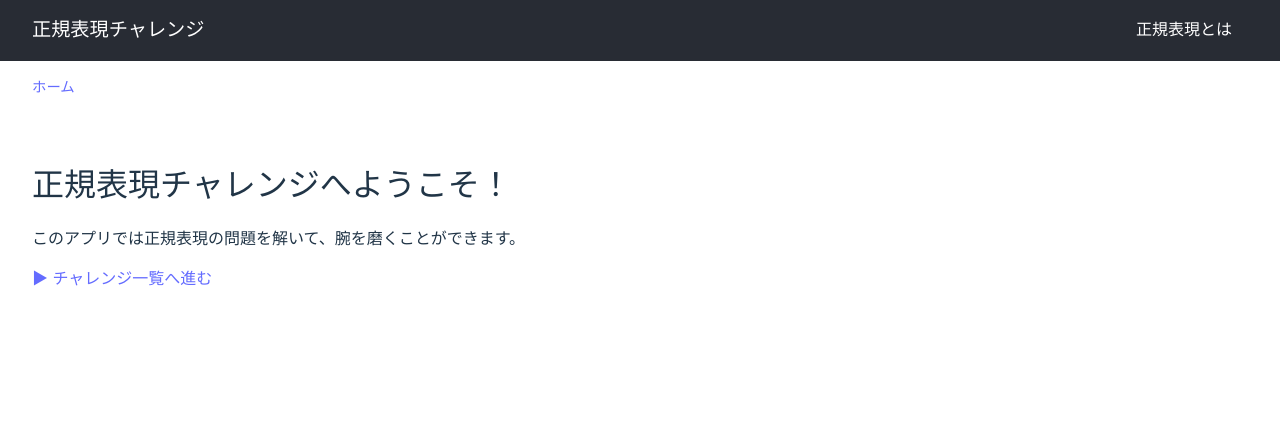
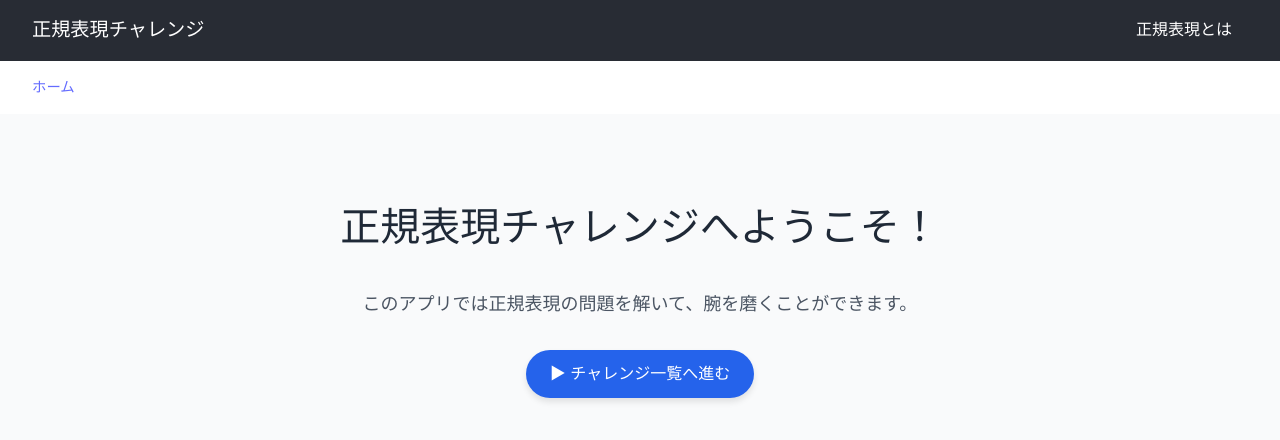
Before and after one commit to ishi720/regex-challenge, a React (Vite) app in the folder client/: page / in a window 1280 px wide. Shown: the top 440 px of the page. Built offline with nearby package versions, Linux system fonts and the light colour scheme.

Commit message:
TOPページのデザイン修正

```diff
--- a/client/src/pages/HomePage.tsx
+++ b/client/src/pages/HomePage.tsx
@@ -4,15 +4,69 @@ import Breadcrumbs from '../components/Breadcrumbs';
 import { Link } from 'react-router-dom';
 
 const HomePage: React.FC = () => {
+  const styles = {
+    main: {
+      padding: '4rem 2rem',
+      backgroundColor: '#f9fafb',
+      minHeight: '100vh',
+      display: 'flex',
+      flexDirection: 'column' as const,
+      alignItems: 'center',
+      textAlign: 'center' as const,
+    },
+    heading: {
+      fontSize: '2.5rem',
+      fontWeight: 700,
+      marginBottom: '1.5rem',
+      color: '#1f2937',
+    },
+    paragraph: {
+      fontSize: '1.125rem',
+      color: '#4b5563',
+      marginBottom: '2rem',
+      maxWidth: '600px',
+    },
+    button: {
+      display: 'inline-block',
+      backgroundColor: '#2563eb',
+      color: 'white',
+      fontSize: '1rem',
+      fontWeight: 600,
+      padding: '0.75rem 1.5rem',
+      borderRadius: '9999px',
+      textDecoration: 'none',
+      boxShadow: '0 4px 6px rgba(0, 0, 0, 0.1)',
+      transition: 'background-color 0.3s',
+    },
+    buttonHover: {
+      backgroundColor: '#1e40af',
+    },
+  };
+
+  // マウスオーバーでボタン色変化
+  const [isHover, setIsHover] = React.useState(false);
+
   return (
     <>
       <Header />
       <Breadcrumbs />
-      <div style={{ padding: '2rem' }}>
-        <h1 style={{ fontSize: '2rem', marginBottom: '1.5rem' }}>正規表現チャレンジへようこそ！</h1>
-        <p>このアプリでは正規表現の問題を解いて、腕を磨くことができます。</p>
-        <Link to="/list">▶ チャレンジ一覧へ進む</Link>
-      </div>
+      <main style={styles.main}>
+        <h1 style={styles.heading}>正規表現チャレンジへようこそ！</h1>
+        <p style={styles.paragraph}>
+          このアプリでは正規表現の問題を解いて、腕を磨くことができます。
+        </p>
+        <Link
+          to="/list"
+          style={{
+            ...styles.button,
+            backgroundColor: isHover ? styles.buttonHover.backgroundColor : styles.button.backgroundColor,
+          }}
+          onMouseEnter={() => setIsHover(true)}
+          onMouseLeave={() => setIsHover(false)}
+        >
+          ▶ チャレンジ一覧へ進む
+        </Link>
+      </main>
     </>
   );
 };
```
